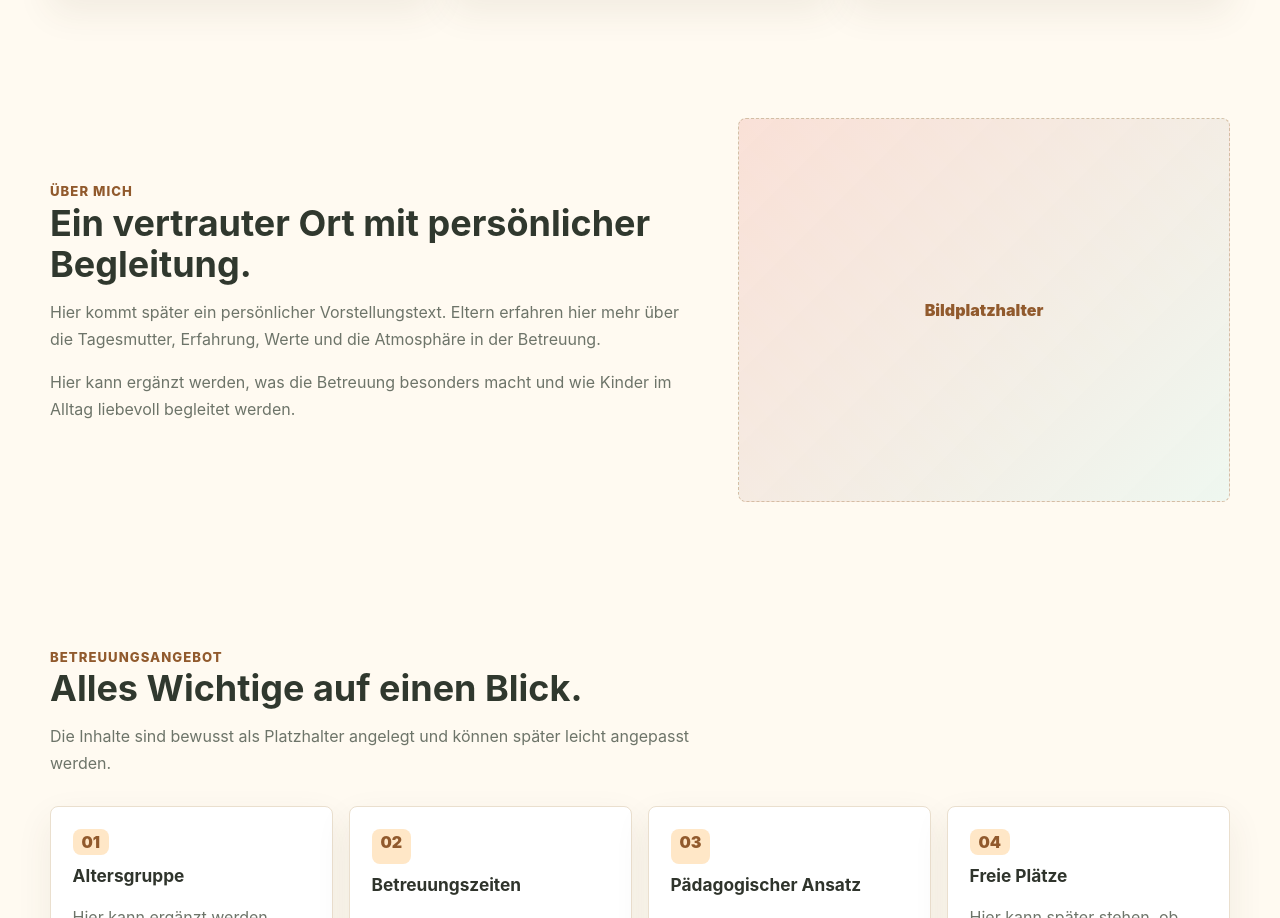
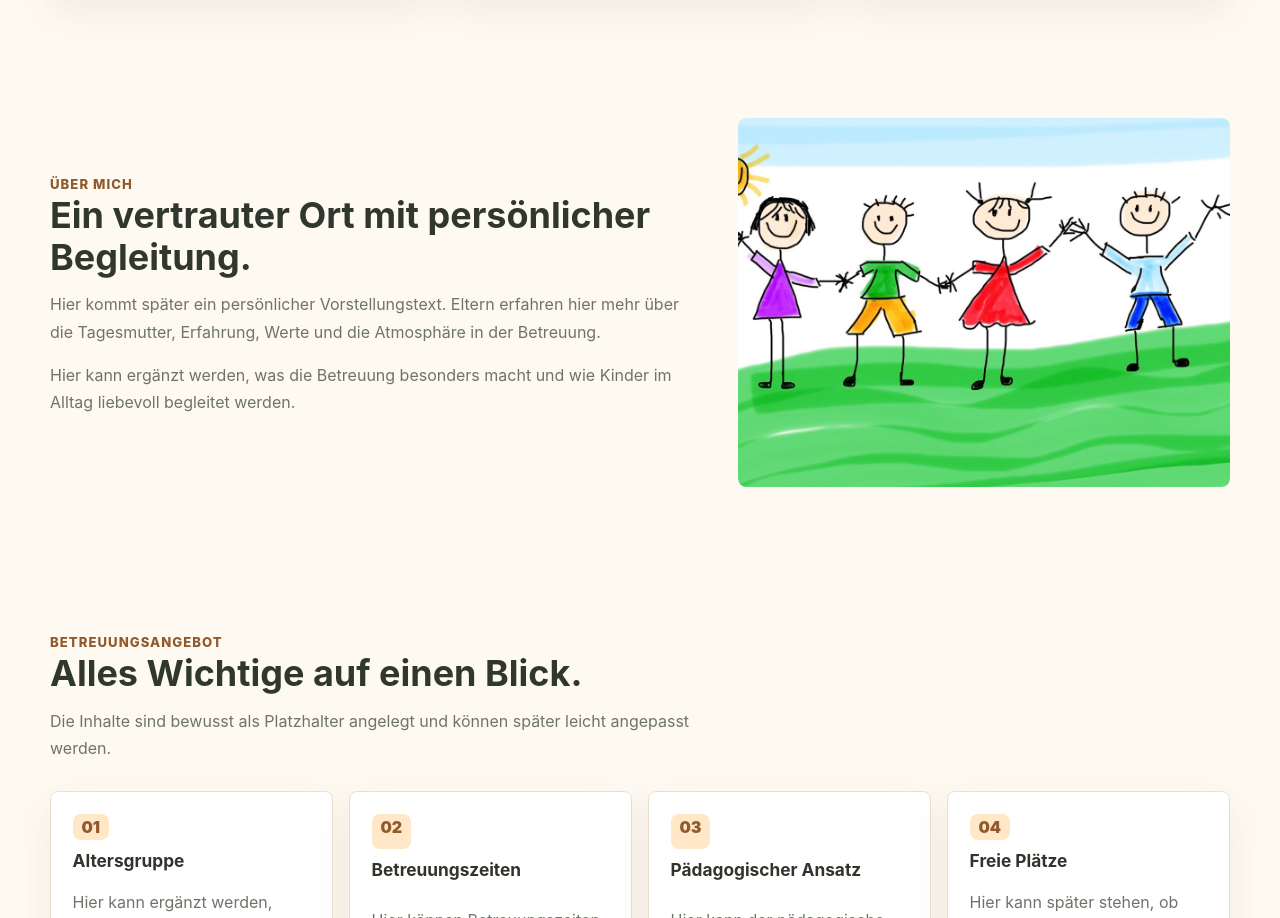
Before and after one commit to sehlisoufian/InfoPage, an Angular app: page / in a window 1280 px wide. Shown: the part 834-1752 px from the top of the page. Built offline with nearby package versions, Linux system fonts and the light colour scheme.

Commit message:
Email und Logo hinzugefügt

```diff
--- a/api/contact.js
+++ b/api/contact.js
@@ -116,7 +116,7 @@ async function sendSmtpMail(payload) {
   const secure = port === 465;
   const from = process.env.SMTP_FROM || process.env.SMTP_USER;
   const fromAddress = extractEmailAddress(from);
-  const receiver = process.env.CONTACT_RECEIVER_EMAIL;
+  const receiver = process.env.CONTACT_RECEIVER_EMAIL || 'miele630@gmail.com';
 
   if (!Number.isInteger(port) || port <= 0) {
     throw new Error('SMTP_PORT must be a valid port number.');
--- a/src/app/app.html
+++ b/src/app/app.html
@@ -66,8 +66,8 @@
           liebevoll begleitet werden.
         </p>
       </div>
-      <div class="portrait-placeholder" aria-label="Bildplatzhalter für die Tagesmutter">
-        <span>Bildplatzhalter</span>
+      <div class="gallery-placeholder has-image" aria-label="Bildplatzhalter für die Tagesmutter">
+        <img src="/images/IMG_5100.jpeg" alt="Logo">
       </div>
     </section>
 
```
Also changed, not shown: public/images/IMG_5100.jpeg (added), 1 other file (tests, documents, lock files or other folders).
